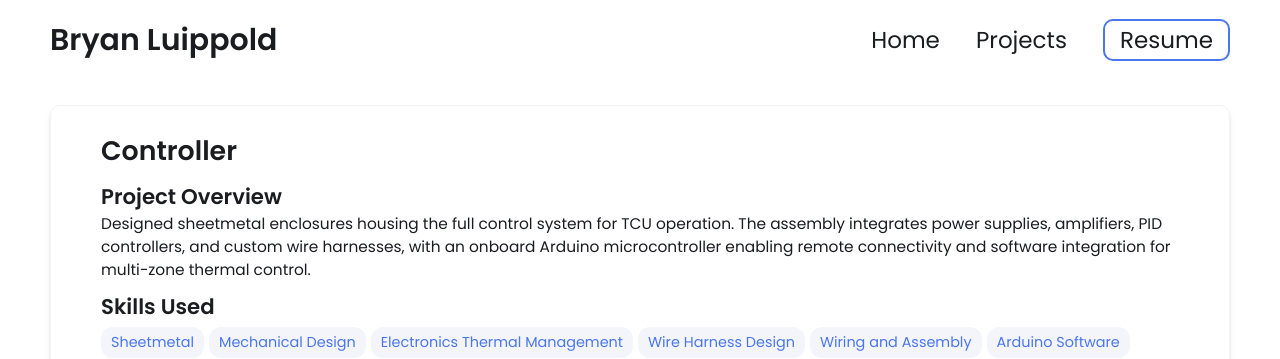
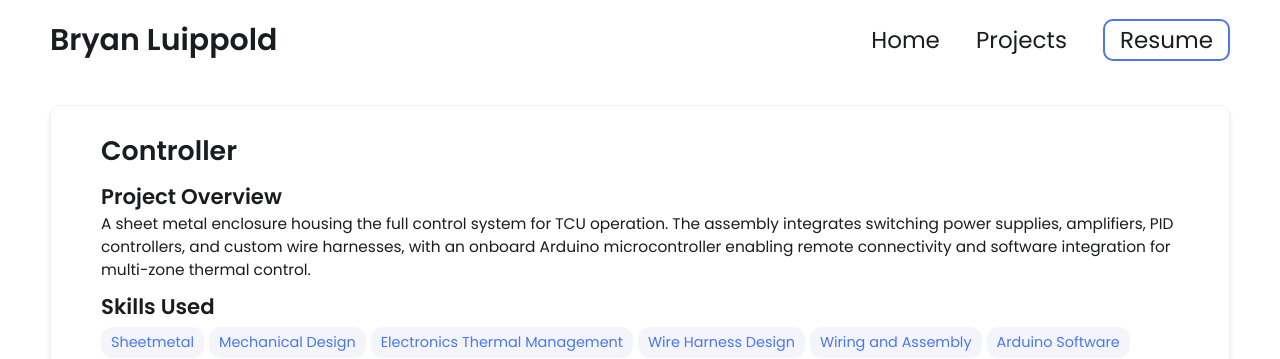
Before and after one commit to bluippold/bluippold.github.io, a Jekyll site: the page built from _projects/controller/index.md, in a window 1280 px wide, cut to the strip 0-359 px from the top of the page. Built offline with Jekyll 4.4.1, drawn with Linux system fonts in a browser that asks for light colours.

Commit message:
Update index.md

```diff
--- a/_projects/controller/index.md
+++ b/_projects/controller/index.md
@@ -1,7 +1,7 @@
 ---
 layout: post
 title: Controller
-description: "Designed sheetmetal enclosures housing the full control system for TCU operation. The assembly integrates power supplies, amplifiers, PID controllers, and custom wire harnesses, with an onboard Arduino microcontroller enabling remote connectivity and software integration for multi-zone thermal control."
+description: "A sheet metal enclosure housing the full control system for TCU operation. The assembly integrates switching power supplies, amplifiers, PID controllers, and custom wire harnesses, with an onboard Arduino microcontroller enabling remote connectivity and software integration for multi-zone thermal control."
 skills:
 - Sheetmetal
 - Mechanical Design
```
